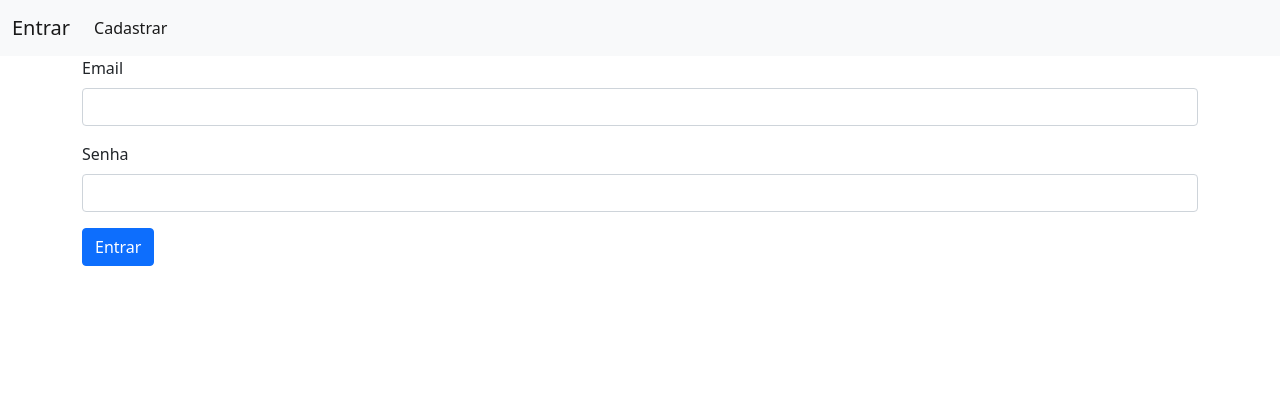
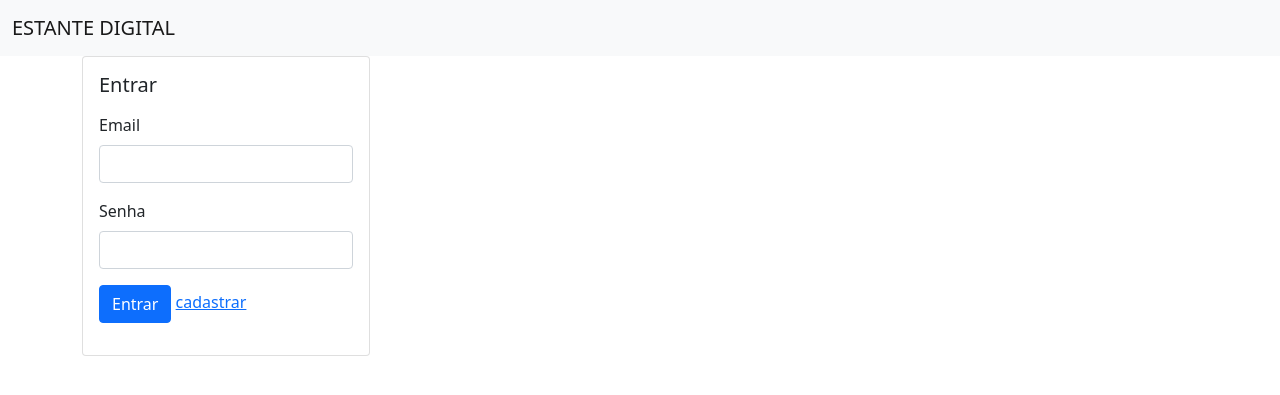
Before and after one commit to izadora-oliveira/projetoPHPOO, a PHP site: page /entra.php in a window 1280 px wide. Shown: the top 395 px of the page. Run offline with PHP 8.4, Linux system fonts and the light colour scheme.

Commit message:
Update entra.php

```diff
--- a/entra.php
+++ b/entra.php
@@ -5,24 +5,23 @@
     <meta http-equiv="X-UA-Compatible" content="IE=edge">
     <meta name="viewport" content="width=device-width, initial-scale=1.0">
     <link href="https://cdn.jsdelivr.net/npm/bootstrap@5.0.0-beta2/dist/css/bootstrap.min.css" rel="stylesheet" integrity="sha384-BmbxuPwQa2lc/FVzBcNJ7UAyJxM6wuqIj61tLrc4wSX0szH/Ev+nYRRuWlolflfl" crossorigin="anonymous">
-    <title>cadastro</title>
+    <title>entrar</title>
 </head>
 <body>
 <nav class="navbar navbar-expand-lg navbar-light bg-light">
   <div class="container-fluid">
-    <a class="navbar-brand">Entrar</a>
+    <a class="navbar-brand">ESTANTE DIGITAL</a>
     <div class="collapse navbar-collapse" id="navbarSupportedContent">
       <ul class="navbar-nav me-auto mb-2 mb-lg-0">
-        <li class="nav-item">
-          <a class="nav-link active" aria-current="page" href="cadastro.php">Cadastrar</a>
-        </li>
     </div>
   </div>
 </nav>
-
-
 <div class="container">
-    <form action="cadastro.php" method="POST">
+<div class="card" style="width: 18rem;">
+  <div class="card-body">
+    <h5 class="card-title">Entrar</h5>
+    <p class="card-text">
+    <form action="logim.php" method="POST">
     <div class="mb-3">
         <label for="exampleInputEmail1" class="form-label">Email</label>
         <input type="email" class="form-control" id="exampleInputEmail1">
@@ -32,7 +31,11 @@
         <input type="password" class="form-control" id="exampleInputPassword1">
     </div>
     <button type="submit" class="btn btn-primary">Entrar</button>
+    <a href="cadastrar.php" class="card-link">cadastrar</a>
     </form>
+    </p>
+  </div>
+</div>
 </div>
 </body>
 </html>
```
